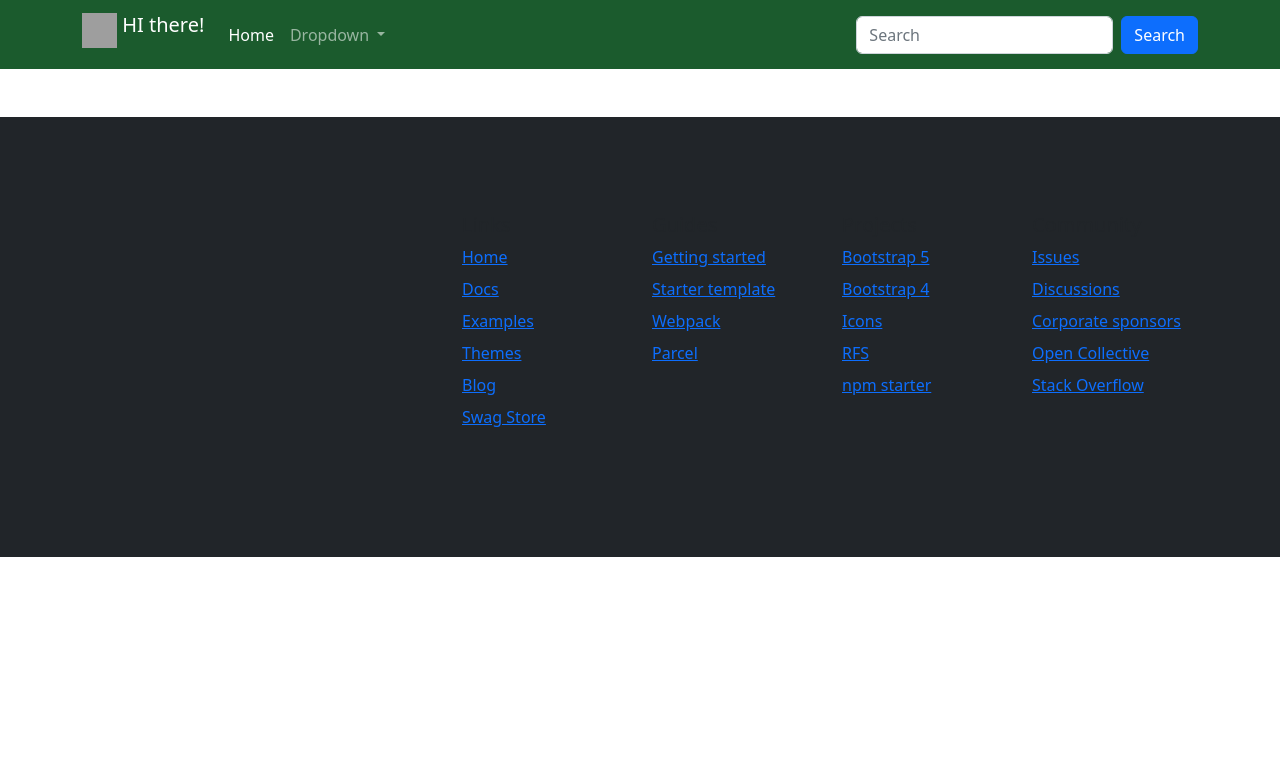
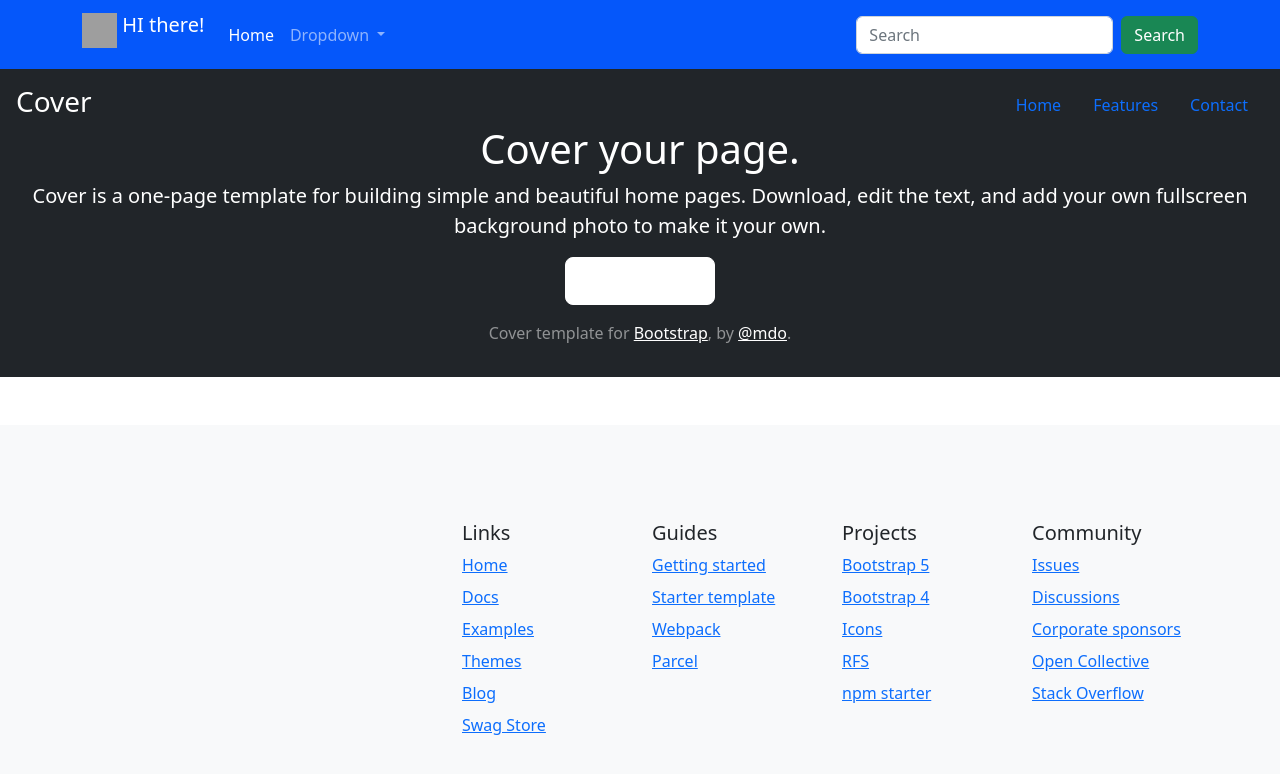
Before and after one commit to AntvertSoftware/FutureManagmentSystem, an Angular app in the folder FutureManagmentApp/: page / in a window 1280 px wide. Shown: the top 774 px of the page. Built offline with nearby package versions, Linux system fonts and the light colour scheme; grey boxes are pictures that could not be loaded.

Commit message:
homepage added

```diff
--- a/FutureManagmentApp/src/app/admission/admission-routing.module.ts
+++ b/FutureManagmentApp/src/app/admission/admission-routing.module.ts
@@ -5,7 +5,7 @@ import { AdimissionDetailsComponent } from './components/adimission-details/adim
 
 import { LeadComponent } from './components/lead/lead.component';
 
-const routes: Routes = [{ path: "admission", component: AdmissionComponent },
+const routes: Routes = [{ path: "", component: AdmissionComponent },
 { path: "lead", component: LeadComponent },
 {path :"admission-details",component:AdimissionDetailsComponent}];
 
--- a/FutureManagmentApp/src/app/app-routing.module.ts
+++ b/FutureManagmentApp/src/app/app-routing.module.ts
@@ -1,7 +1,9 @@
 import { NgModule } from '@angular/core';
 import { RouterModule, Routes } from '@angular/router';
+import { HomecomponentComponent } from './homecomponent/homecomponent.component';
 
-const routes: Routes = [{ path: '', loadChildren: () => import('./admission/admission.module').then(m => m.AdmissionModule) }];
+const routes: Routes = [{path:"",component:HomecomponentComponent},
+  { path: 'admission', loadChildren: () => import('./admission/admission.module').then(m => m.AdmissionModule) }];
 
 @NgModule({
   imports: [RouterModule.forRoot(routes)],
--- a/FutureManagmentApp/src/app/app.module.ts
+++ b/FutureManagmentApp/src/app/app.module.ts
@@ -6,12 +6,14 @@ import { AppComponent } from './app.component';
 import { HeaderComponent } from './header/header.component';
 import { FooterComponent } from './footer/footer.component';
 import { BrowserModule } from '@angular/platform-browser';
+import { HomecomponentComponent } from './homecomponent/homecomponent.component';
 
 @NgModule({
   declarations: [
     AppComponent,
     HeaderComponent,
-    FooterComponent
+    FooterComponent,
+    HomecomponentComponent
   ],
   imports: [
     BrowserModule,
--- a/FutureManagmentApp/src/app/footer/footer.component.html
+++ b/FutureManagmentApp/src/app/footer/footer.component.html
@@ -1,4 +1,4 @@
-<footer class="bd-footer py-5 mt-5 bg-dark">
+<footer class="bd-footer py-5 mt-5 bg-light">
     <div class="container py-5">
       <div class="row">
         <div class="col-lg-3 mb-3">
--- a/FutureManagmentApp/src/app/header/header.component.html
+++ b/FutureManagmentApp/src/app/header/header.component.html
@@ -1,4 +1,4 @@
-<nav class="navbar navbar-expand-sm navbar-dark  " style="background-color: #1B5B2D;">
+<nav class="navbar navbar-expand-sm navbar-dark  " style="background-color: #0557fa;">
   <div class="container">
     <a href="" class="navbar-brand h1">
       <img class="d-inline-block align-top"
@@ -25,7 +25,8 @@
             Dropdown
           </a>
           <ul class="dropdown-menu" aria-labelledby="navbarDropdown">
-            <li><a class="dropdown-item" href="#">Action</a></li>
+            <li><a class="dropdown-item" [routerLink]="['admission']">Admission</a></li>
+            <li><a class="dropdown-item" [routerLink]="['admission/lead']">Lead</a></li>
           </ul>
         </li>
 
@@ -33,7 +34,7 @@
     </div>
     <form class="d-flex">
       <input class="form-control me-2" type="search" placeholder="Search" aria-label="Search">
-      <button class="btn btn-primary" type="submit">Search</button>
+      <button class="btn btn-success" type="submit">Search</button>
     </form>
   </div>
 </nav>
--- /dev/null
+++ b/FutureManagmentApp/src/app/homecomponent/homecomponent.component.html
@@ -0,0 +1,32 @@
+<body class="d-flex h-100 text-center text-white bg-dark">
+
+    <div class="cover-container d-flex w-100 h-100 p-3 mx-auto flex-column">
+      <header class="mb-auto">
+        <div>
+          <h3 class="float-md-start mb-0">Cover</h3>
+          <nav class="nav nav-masthead justify-content-center float-md-end">
+            <a class="nav-link active" aria-current="page" href="#">Home</a>
+            <a class="nav-link" href="#">Features</a>
+            <a class="nav-link" href="#">Contact</a>
+          </nav>
+        </div>
+      </header>
+
+      <main class="px-3">
+        <h1>Cover your page.</h1>
+        <p class="lead">Cover is a one-page template for building simple and beautiful home pages. Download, edit the text, and add your own fullscreen background photo to make it your own.</p>
+        <p class="lead">
+          <a href="#" class="btn btn-lg btn-secondary fw-bold border-white bg-white">Learn more</a>
+        </p>
+      </main>
+
+      <footer class="mt-auto text-white-50">
+        <p>Cover template for <a href="https://getbootstrap.com/" class="text-white">Bootstrap</a>, by <a href="https://twitter.com/mdo" class="text-white">@mdo</a>.</p>
+      </footer>
+    </div>
+
+
+
+
+
+    </body>
--- /dev/null
+++ b/FutureManagmentApp/src/app/homecomponent/homecomponent.component.ts
@@ -0,0 +1,15 @@
+import { Component, OnInit } from '@angular/core';
+
+@Component({
+  selector: 'app-homecomponent',
+  templateUrl: './homecomponent.component.html',
+  styleUrls: ['./homecomponent.component.css']
+})
+export class HomecomponentComponent implements OnInit {
+
+  constructor() { }
+
+  ngOnInit(): void {
+  }
+
+}
```
Also changed, not shown: FutureManagmentApp/src/app/homecomponent/homecomponent.component.css (added), FutureManagmentApp/src/mockserver/data.ts (added), 1 other file (tests, documents, lock files or other folders).
